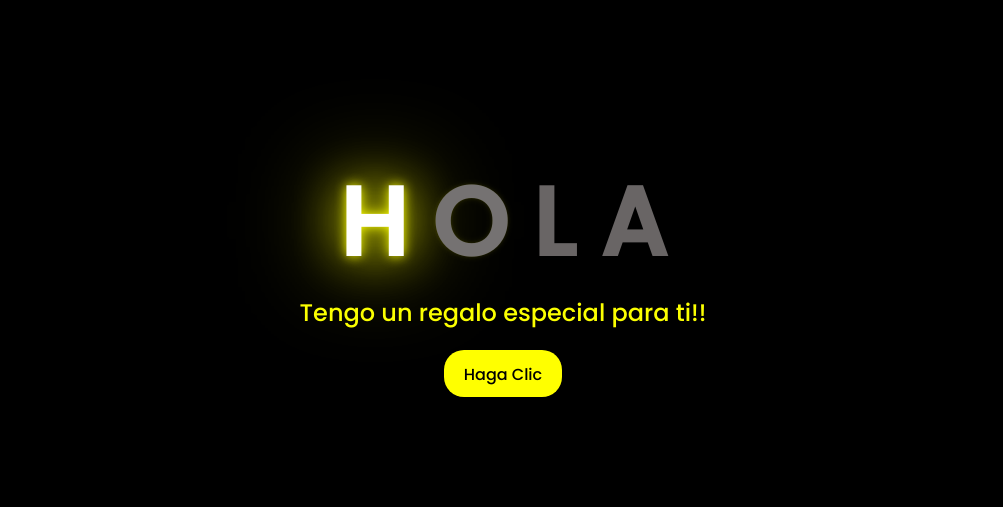
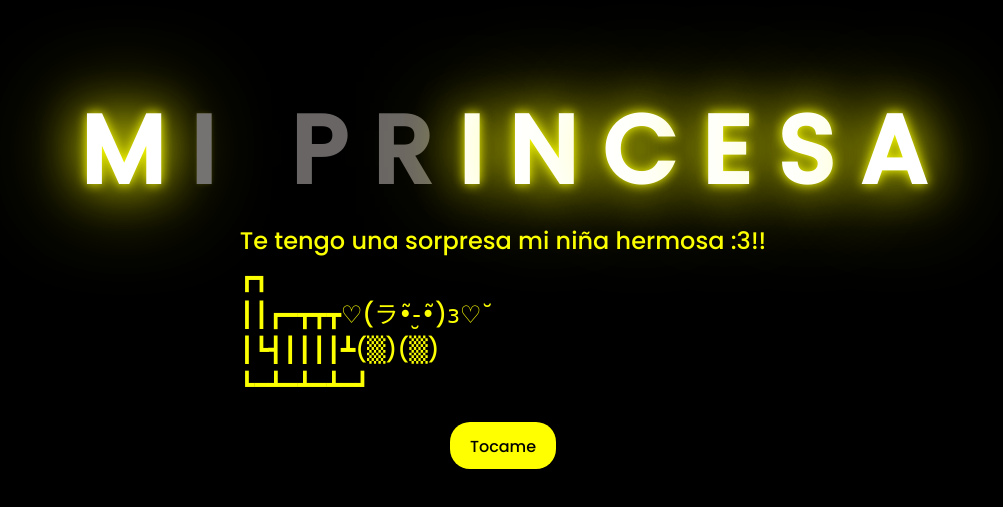
Before and after one commit to celiobovatola/celiobovatola.github.io, a plain HTML site: page index.html in a window 1280 px wide. Shown: the part 135-642 px from the top of the page, without its empty margins (145-1148 px from the left). Drawn offline with Linux system fonts and the light colour scheme.

Commit message:
Modificaciones de archivo index

```diff
--- a/index.html
+++ b/index.html
@@ -11,9 +11,16 @@
 <body>
     <div class="greetings">
 
-        <span>H</span>
-        <span>O</span>
-        <span>L</span>
+        <span>M</span>
+        <span>I</span>
+        <span>&nbsp;</span>
+        <span>P</span>
+        <span>R</span>
+        <span>I</span>
+        <span>N</span>
+        <span>C</span>
+        <span>E</span>
+        <span>S</span>
         <span>A</span>
     </div>
     <div class="greetings">
@@ -25,11 +32,17 @@
         <span></span>
     </div>
     <div class="description">
-        <span>Tengo un regalo especial para ti!!</span>
+        <span>Te tengo una sorpresa mi niña hermosa :3!!
+            <br>┏┓
+            <br>┃┃┏━┳┳┳♡(ラ•̃-̮•̃)з♡˘
+            <br>┃┗┫┃┃┃┃┻(▒)(▒)
+            <br>┗━┻━┻━┻━┛
+
+        </span>
     </div>
     <div class="button">
         <button>
-            <a href="FLORES.html">Haga Clic</a>
+            <a href="FLORES.html">Tocame</a>
         </button>
 
     </div>
```
